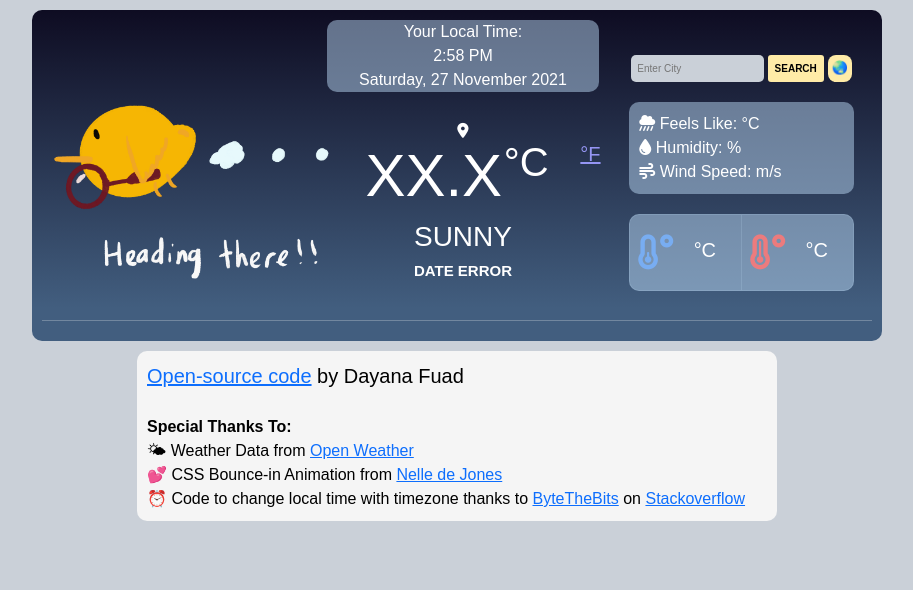
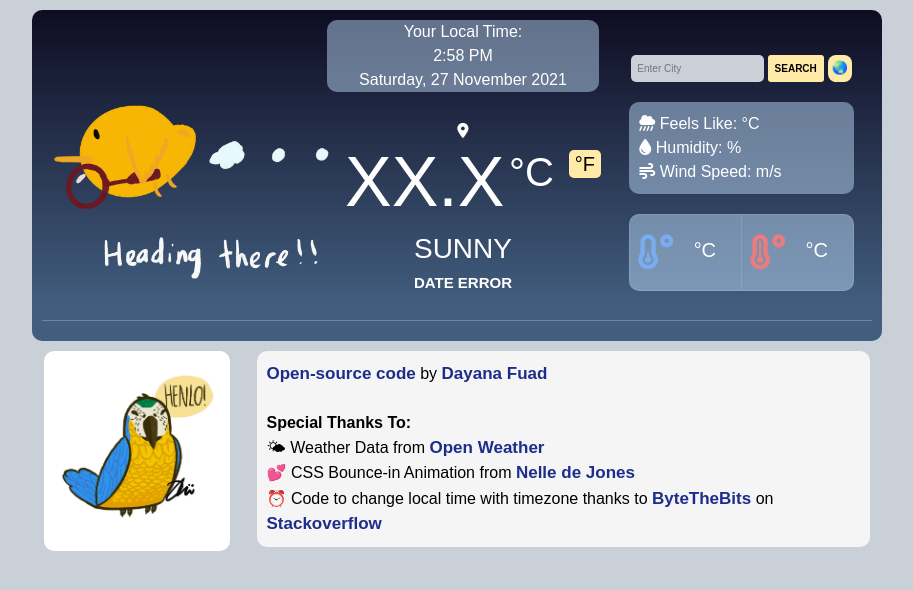
Before and after one commit to Salmon168/Weather-app, a plain HTML site: page index.html in a window 1280 px wide. Shown: the whole page, without its empty margins (183-1096 px from the left). Drawn offline with nearby package versions, Linux system fonts and the light colour scheme; no server answers; a web font is replaced by a local one.

Commit message:
Edited some HTML and CSS

```diff
--- a/index.html
+++ b/index.html
@@ -43,9 +43,7 @@
           </h2>
           <h1>
             <span id="temp">XX.X</span>
-            <span class="current-unit" id="current-unit">°C</span>
-            <span class="unused-unit clearfix" id="unused-unit">°F</span>
-          </h1>
+            <span class="current-unit" id="current-unit">°C</span><span class="unused-unit" id="unused-unit">°F</span></h1>
           <h3 id="weather">SUNNY</h3>
           <h4>DATE ERROR</h4>
         </div>
@@ -105,15 +103,22 @@
       <hr />
       <div id="forecast-container" class="forecast-container"></div>
     </div>
+    <div class="row credit">
+      <div class="col-3">
+        <img class="bird" src="src/icons/bird.jpg" alt="bird saying henlo!">
+      </div>
+      <div class="col-9">
       <ul class ="credit-list">
       <li class="source-code">
       <a href="https://github.com/Salmon168/Weather-app" target="_blank">
-        Open-source code</a> by Dayana Fuad</li><br/>
+        Open-source code</a> by <a href="https://www.linkedin.com/in/dayanafuad168/">Dayana Fuad</a> </li><br/>
         <li><b>Special Thanks To:</b></li>
       <li class= "credit-points">🌤 Weather Data from <a href="https://openweathermap.org/api" target="_blank">Open Weather</a></li>
       <li class= "credit-points">💕 CSS Bounce-in Animation from <a href="https://codepen.io/nelledejones/pen/gOOPWrK" target="_blank"> Nelle de Jones</a></li>
       <li class= "credit-points">⏰ Code to change local time with timezone thanks to <a href="https://stackoverflow.com/users/11705875/bytethebits" target="_blank">ByteTheBits</a> on <a href="https://stackoverflow.com/questions/62376115/how-to-obtain-open-weather-api-date-time-from-city-being-fetched" target="_blank">Stackoverflow</a></li>
     </ul>
+    </div>
+    </div>
     <script src="src/index.js"></script>
   </body>
 </html>
--- a/src/styles.css
+++ b/src/styles.css
@@ -1,3 +1,11 @@
+a {
+  font-weight: 600;
+  font-size: 17px;
+  border-radius: 10px;
+  text-decoration: none;
+  color: rgb(29, 45, 139);
+}
+
 body {
   background: #cad0d8;
   font-family: "M PLUS 1", sans-serif;
@@ -11,9 +19,9 @@ form {
 
 h1 {
   position: relative;
-  left: 20px;
+  left: 10px;
   text-align: center;
-  font-size: 60px;
+  font-size: 70px;
 }
 
 h2 {
@@ -82,8 +90,10 @@ ul {
   font-size: 20px;
   position: relative;
   top: -35px;
-  color: rgb(149, 149, 243);
-  text-decoration: underline;
+  color: black;
+  background: rgba(255, 235, 167, 1);
+  border-radius: 5px;
+  padding: 3px 6px;
 }
 
 .current-unit {
@@ -94,8 +104,8 @@ ul {
 }
 
 .unused-unit:hover {
-  color: rgb(57, 57, 190);
   cursor: pointer;
+  background: rgb(255, 244, 209);
 }
 
 .weather {
@@ -281,15 +291,19 @@ ul {
   font-size: 16px;
 }
 
-.source-code {
-  font-size: 20px;
-  font-weight: 400;
+.credit-list {
+  background: whitesmoke;
+  color: black;
+  margin: 0;
 }
 
-.credit-list {
-  width: 50%;
-  display: block;
+.credit {
+  width: 850px;
   margin: 0 auto;
-  background: whitesmoke;
-  color: black;
+  height: 200px;
 }
+
+.bird {
+  border-radius: 10px;
+  height: 200px;
+}
```
